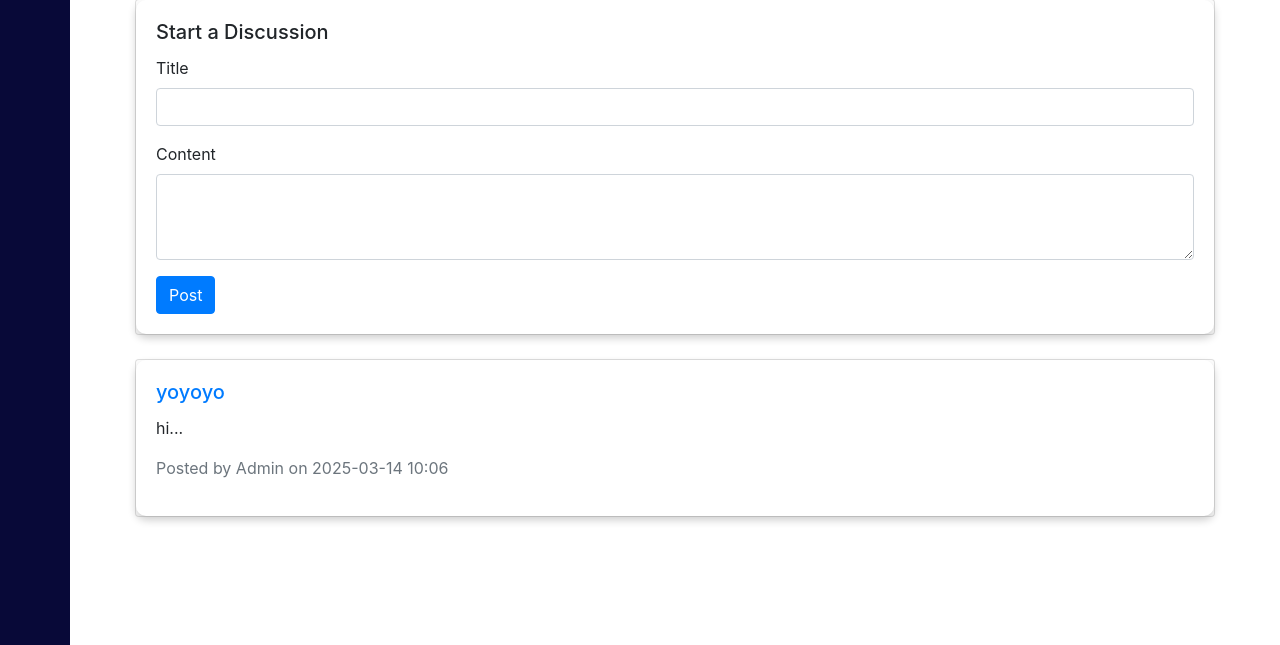
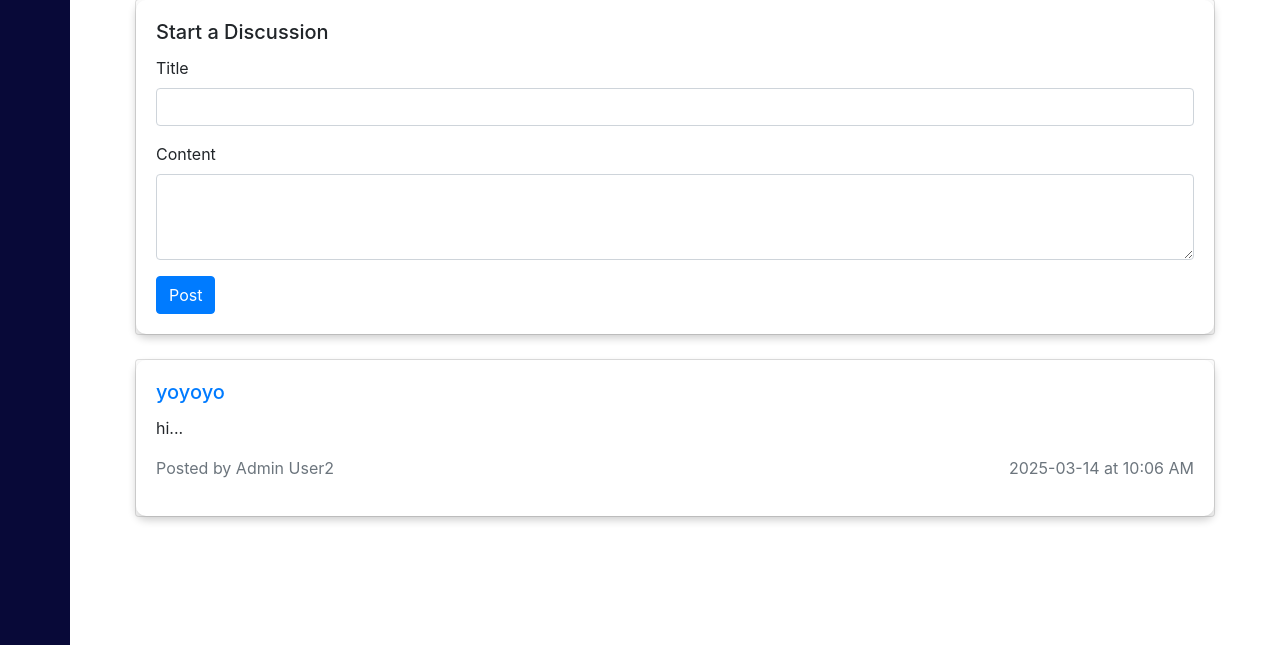
Before and after one commit to Rob-Eugene30/BIP, a Flask app: page /forums in a window 1280 px wide. Shown: the part 155-800 px from the top of the page. Run offline with Flask 3, Linux system fonts and the light colour scheme; a user stored in the database is signed in; some libraries are stand-ins or nearby versions.

Commit message:
added faqs in the db. fixed time format for docu, announcements, audit, and forums

```diff
--- a/Website/templates/announcements.html
+++ b/Website/templates/announcements.html
@@ -14,7 +14,10 @@
                 <div class="card-body" style="box-shadow: 0 4px 8px rgba(0, 0, 0, 0.2); border-radius: 10px;">
                     <h5 class="card-title">{{ announcement.title }}</h5>
                     <p class="card-text">{{ announcement.content }}</p>
-                    <p class="text-muted">Posted by {{ announcement.user.email }} on {{ announcement.created_at.strftime('%Y-%m-%d %H:%M') }}</p>
+                    <p class="text-muted" style="display: flex; justify-content: space-between;">
+                        <span>Posted by {{ announcement.user.firstName }} {{ announcement.user.lastName }}</span>
+                        <span>{{ announcement.created_at.strftime('%Y-%m-%d at %I:%M %p') }}</span>
+                    </p>
                     {% if current_user.id == announcement.user_id or current_user.is_admin %}
                         <form action="{{ url_for('views.delete_announcement', announcement_id=announcement.id) }}" method="POST" style="display:inline;">
                             <button type="submit" class="btn btn-danger btn-sm">Delete</button>
--- a/Website/templates/audit_report.html
+++ b/Website/templates/audit_report.html
@@ -18,7 +18,7 @@
         <tbody>
             {% for log in audit_logs %}
             <tr>
-                <td>{{ log.timestamp.strftime('%Y-%m-%d %H:%M') }}</td> <!-- ✅ Formatted timestamp -->
+                <td>{{ log.timestamp.strftime('%Y-%m-%d at %H:%M') }}</td> <!-- ✅ Formatted timestamp -->
                 <td>{{ log.user_email }}</td>
                 <td>  {% if log.link %}
                     <a href="{{ log.link }}" target="_blank">{{ log.action }}</a>
--- a/Website/templates/faqs.html
+++ b/Website/templates/faqs.html
@@ -14,7 +14,10 @@
                 <div class="card-body" style="box-shadow: 0 4px 8px rgba(0, 0, 0, 0.2); border-radius: 10px;">
                     <h5 class="card-title">{{ faq.title }}</h5>
                     <p class="card-text">{{ faq.content }}</p>
-                    <p class="text-muted">Posted by {{ faq.user.email }} on {{ faq.created_at.strftime('%Y-%m-%d %H:%M') }}</p>
+                    <p class="text-muted" style="display: flex; justify-content: space-between;">
+                        <span>Posted by {{ faq.user.firstName }} {{ faq.user.lastName }}</span>
+                        <span>{{ faq.created_at.strftime('%Y-%m-%d at %I:%M %p') }}</span>
+                    </p>
                     {% if current_user.id == faq.user_id or current_user.is_admin %}
                         <form action="{{ url_for('views.delete_faq', faq_id=faq.id) }}" method="POST" style="display:inline;">
                             <button type="submit" class="btn btn-danger btn-sm">Delete</button>
--- a/Website/templates/forum_post.html
+++ b/Website/templates/forum_post.html
@@ -5,7 +5,10 @@
 {% block content %}
 <div class="container mt-4">
     <h2>{{ post.title }}</h2>
-    <p class="text-muted">Posted by {{ post.user.firstName }} on {{ post.created_at.strftime('%Y-%m-%d %H:%M') }}</p>
+    <p class="text-muted" style="display: flex; justify-content: space-between;">
+        <span>Posted by {{ post.user.firstName }} {{ post.user.lastName }}</span>
+        <span>{{ post.created_at.strftime('%Y-%m-%d at %I:%M %p') }}</span>
+    </p>
     <p>{{ post.content }}</p>
 
     <hr>
--- a/Website/templates/forums.html
+++ b/Website/templates/forums.html
@@ -38,7 +38,10 @@
                     <a href="{{ url_for('views.forum_post', post_id=post.id) }}">{{ post.title }}</a>
                 </h5>
                 <p class="card-text">{{ post.content[:200] }}...</p>
-                <p class="text-muted">Posted by {{ post.user.firstName }} on {{ post.created_at.strftime('%Y-%m-%d %H:%M') }}</p>
+                <p class="text-muted" style="display: flex; justify-content: space-between;">
+                    <span>Posted by {{ post.user.firstName }} {{ post.user.lastName }}</span>
+                    <span>{{ post.created_at.strftime('%Y-%m-%d at %I:%M %p') }}</span>
+                </p>
             </div>
         </div>
         {% else %}
```
Also changed, not shown: instance/database.db.
